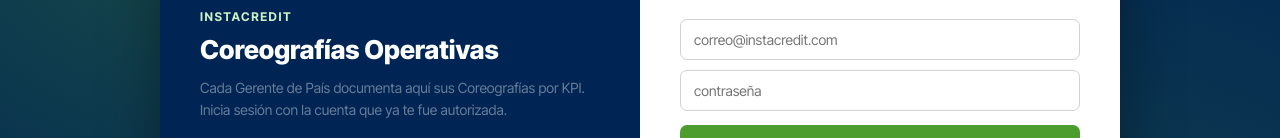
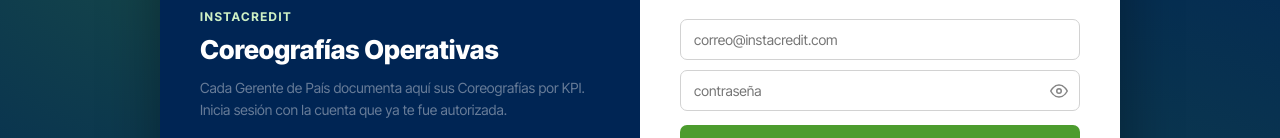
Before and after one commit to kcamacho7/instacredit-coreografias, a React (Vite) app in the folder app/: page / in a window 1280 px wide. Shown: the part 279-417 px from the top of the page. Built offline with nearby package versions, Linux system fonts and the light colour scheme.

Commit message:
Agregar icono para mostrar/ocultar contraseña en login
Aplica tanto al login/primer registro como al formulario de nueva contraseña.

```diff
--- /dev/null
+++ b/app/src/components/PasswordInput.tsx
@@ -0,0 +1,42 @@
+import { useState } from 'react'
+
+interface PasswordInputProps {
+  value: string
+  onChange: (value: string) => void
+  placeholder?: string
+}
+
+/** Input de contraseña con icono para alternar entre ver y ocultar lo digitado. */
+export function PasswordInput({ value, onChange, placeholder }: PasswordInputProps) {
+  const [visible, setVisible] = useState(false)
+
+  return (
+    <div className="password-field">
+      <input
+        type={visible ? 'text' : 'password'}
+        placeholder={placeholder}
+        value={value}
+        onChange={(e) => onChange(e.target.value)}
+      />
+      <button
+        type="button"
+        className="password-toggle"
+        onClick={() => setVisible((v) => !v)}
+        aria-label={visible ? 'Ocultar contraseña' : 'Ver contraseña'}
+        title={visible ? 'Ocultar contraseña' : 'Ver contraseña'}
+      >
+        {visible ? (
+          <svg width="18" height="18" viewBox="0 0 24 24" fill="none" stroke="currentColor" strokeWidth="2" strokeLinecap="round" strokeLinejoin="round">
+            <path d="M17.94 17.94A10.94 10.94 0 0 1 12 20c-7 0-11-8-11-8a21.6 21.6 0 0 1 5.06-6.06M9.9 4.24A9.12 9.12 0 0 1 12 4c7 0 11 8 11 8a21.6 21.6 0 0 1-2.16 3.19m-6.72-1.07a3 3 0 1 1-4.24-4.24" />
+            <line x1="1" y1="1" x2="23" y2="23" />
+          </svg>
+        ) : (
+          <svg width="18" height="18" viewBox="0 0 24 24" fill="none" stroke="currentColor" strokeWidth="2" strokeLinecap="round" strokeLinejoin="round">
+            <path d="M1 12s4-8 11-8 11 8 11 8-4 8-11 8-11-8-11-8Z" />
+            <circle cx="12" cy="12" r="3" />
+          </svg>
+        )}
+      </button>
+    </div>
+  )
+}
--- a/app/src/features/auth/LoginGate.tsx
+++ b/app/src/features/auth/LoginGate.tsx
@@ -1,5 +1,6 @@
 import { useState } from 'react'
 import { useAuth } from '../../hooks/useAuth'
+import { PasswordInput } from '../../components/PasswordInput'
 
 type Modo = 'login' | 'signup'
 
@@ -19,11 +20,10 @@ export function LoginGate() {
             <h2>Nueva contraseña</h2>
             <p className="subt">Escribe la contraseña que vas a usar de ahora en adelante.</p>
             <div id="authBarGate">
-              <input
-                type="password"
+              <PasswordInput
                 placeholder="contraseña nueva (mín. 6 caracteres)"
                 value={nuevaPassword}
-                onChange={(e) => setNuevaPassword(e.target.value)}
+                onChange={setNuevaPassword}
               />
               <button type="button" className="btn-auth-primary" onClick={() => setNewPassword(nuevaPassword)}>
                 Guardar contraseña
@@ -52,7 +52,7 @@ export function LoginGate() {
           <p className="subt">Accede con tu correo institucional y contraseña.</p>
           <div id="authBarGate">
             <input type="email" placeholder="correo@instacredit.com" value={email} onChange={(e) => setEmail(e.target.value)} />
-            <input type="password" placeholder="contraseña" value={password} onChange={(e) => setPassword(e.target.value)} />
+            <PasswordInput placeholder="contraseña" value={password} onChange={setPassword} />
             <button type="button" className="btn-auth-primary" onClick={submit}>
               {modo === 'login' ? 'Iniciar sesión' : 'Crear mi contraseña'}
             </button>
--- a/app/src/styles/theme.css
+++ b/app/src/styles/theme.css
@@ -49,9 +49,16 @@
 .login-gate-form h2{color:var(--azul);font-size:19px;font-weight:800;margin:0 0 6px 0;}
 .login-gate-form .subt{color:var(--gris-texto);opacity:.75;font-size:13px;margin:0 0 22px 0;}
 #authBarGate{display:flex;flex-direction:column;gap:10px;}
-#authBarGate input[type="email"], #authBarGate input[type="password"]{
+#authBarGate input[type="email"], #authBarGate input[type="password"], #authBarGate input[type="text"]{
   font-family:'Inter Tight',sans-serif;border:1px solid var(--gris-borde);border-radius:7px;padding:11px 13px;font-size:14px;width:100%;
 }
+.password-field{position:relative;display:flex;}
+.password-field input{padding-right:40px !important;}
+.password-toggle{
+  position:absolute;right:6px;top:50%;transform:translateY(-50%);background:none;border:none;padding:6px;
+  display:flex;align-items:center;justify-content:center;color:var(--gris-texto);opacity:.6;cursor:pointer;border-radius:5px;
+}
+.password-toggle:hover{opacity:1;background:var(--fondo);}
 #authBarGate button.btn-auth-primary{
   font-family:'Inter Tight',sans-serif;background:var(--verde);color:#fff;border:none;border-radius:7px;padding:12px 16px;font-size:14px;font-weight:700;cursor:pointer;margin-top:4px;
 }
```
